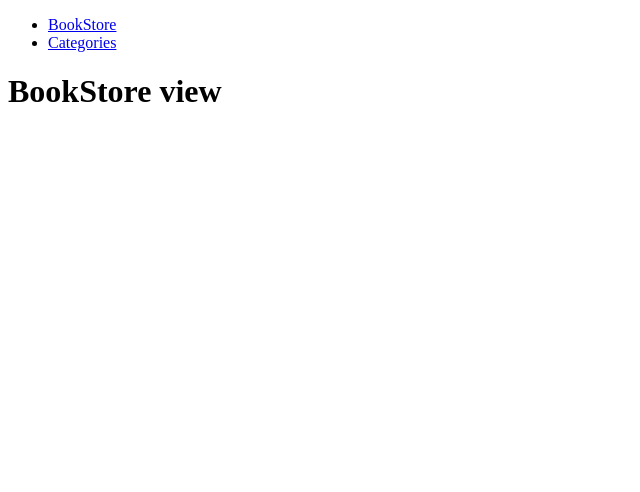
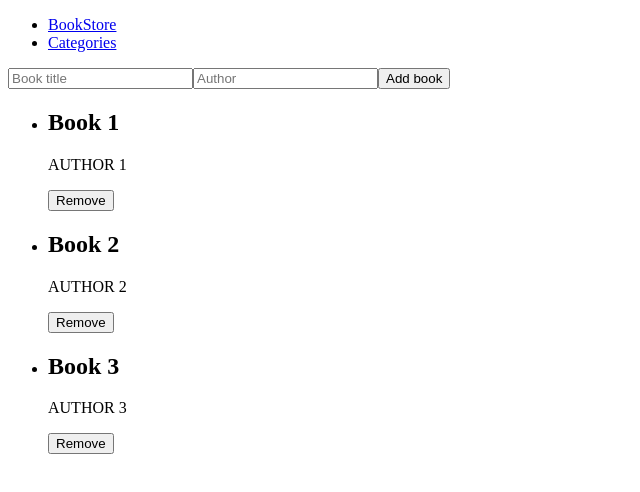
Before and after one commit to mrigorir/bookstore-app, a React (Create React App) app: page / in a window 1280 px wide. Shown: the top 492 px of the page, without its empty margins (0-640 px from the left). Built offline with nearby package versions, Linux system fonts and the light colour scheme.

Commit message:
Add BookList component to display mockBooks

```diff
--- a/package.json
+++ b/package.json
@@ -6,6 +6,7 @@
     "@testing-library/jest-dom": "^5.11.4",
     "@testing-library/react": "^11.1.0",
     "@testing-library/user-event": "^12.1.10",
+    "prop-types": "^15.7.2",
     "react": "^17.0.2",
     "react-dom": "^17.0.2",
     "react-redux": "^7.2.4",
--- a/src/App.js
+++ b/src/App.js
@@ -1,8 +1,9 @@
 import { BrowserRouter as Router, Switch, Route } from 'react-router-dom';
-import Books from './components/books';
 import Categories from './components/categories';
 import Nav from './components/nav';
 import './App.css';
+import AddBook from './components/books/AddBook';
+import BookList from './components/books/BookList';
 
 function App() {
   return (
@@ -13,7 +14,8 @@ function App() {
           <Categories />
         </Route>
         <Route path="/">
-          <Books />
+          <AddBook />
+          <BookList />
         </Route>
       </Switch>
     </Router>
--- /dev/null
+++ b/src/components/books/AddBook.js
@@ -0,0 +1,18 @@
+import React from 'react';
+
+const AddBook = () => {
+  const handleSubmit = (e) => {
+    e.preventDefault();
+    e.target.title.value = '';
+    e.target.author.value = '';
+  };
+
+  return (
+    <form onSubmit={handleSubmit}>
+      <input type="text" name="title" placeholder="Book title" />
+      <input type="text" name="author" placeholder="Author" />
+      <button type="submit">Add book</button>
+    </form>
+  );
+};
+export default AddBook;
--- /dev/null
+++ b/src/components/books/Book.js
@@ -0,0 +1,24 @@
+import React from 'react';
+import PropTypes from 'prop-types';
+
+const Book = ({ id, title, author }) => (
+  <li key={id}>
+    <div>
+      <h2>
+        {title}
+      </h2>
+      <p>
+        {author}
+      </p>
+    </div>
+    <button type="button">Remove</button>
+  </li>
+);
+
+Book.propTypes = {
+  id: PropTypes.number.isRequired,
+  title: PropTypes.string.isRequired,
+  author: PropTypes.string.isRequired,
+};
+
+export default Book;
--- /dev/null
+++ b/src/components/books/BookList.js
@@ -0,0 +1,14 @@
+import React from 'react';
+import mockBooks from './mockBooks';
+import Book from './Book';
+
+const BookList = () => (
+  <ul>
+    {mockBooks.map((book) => {
+      const { id, title, author } = book;
+      return <Book key={id} title={title} author={author} />;
+    })}
+  </ul>
+);
+
+export default BookList;
--- a/src/components/books/index.jsx
+++ /dev/null
@@ -1,5 +0,0 @@
-import React from 'react';
-
-const Books = () => <h1>BookStore view</h1>;
-
-export default Books;
--- /dev/null
+++ b/src/components/books/mockBooks.js
@@ -0,0 +1,19 @@
+const bookList = [
+  {
+    id: 1,
+    title: 'Book 1',
+    author: 'AUTHOR 1',
+  },
+  {
+    id: 2,
+    title: 'Book 2',
+    author: 'AUTHOR 2',
+  },
+  {
+    id: 3,
+    title: 'Book 3',
+    author: 'AUTHOR 3',
+  },
+];
+
+export default bookList;
```
Also changed, not shown: src/components/categories/index.js (renamed from src/components/categories/index.jsx).
